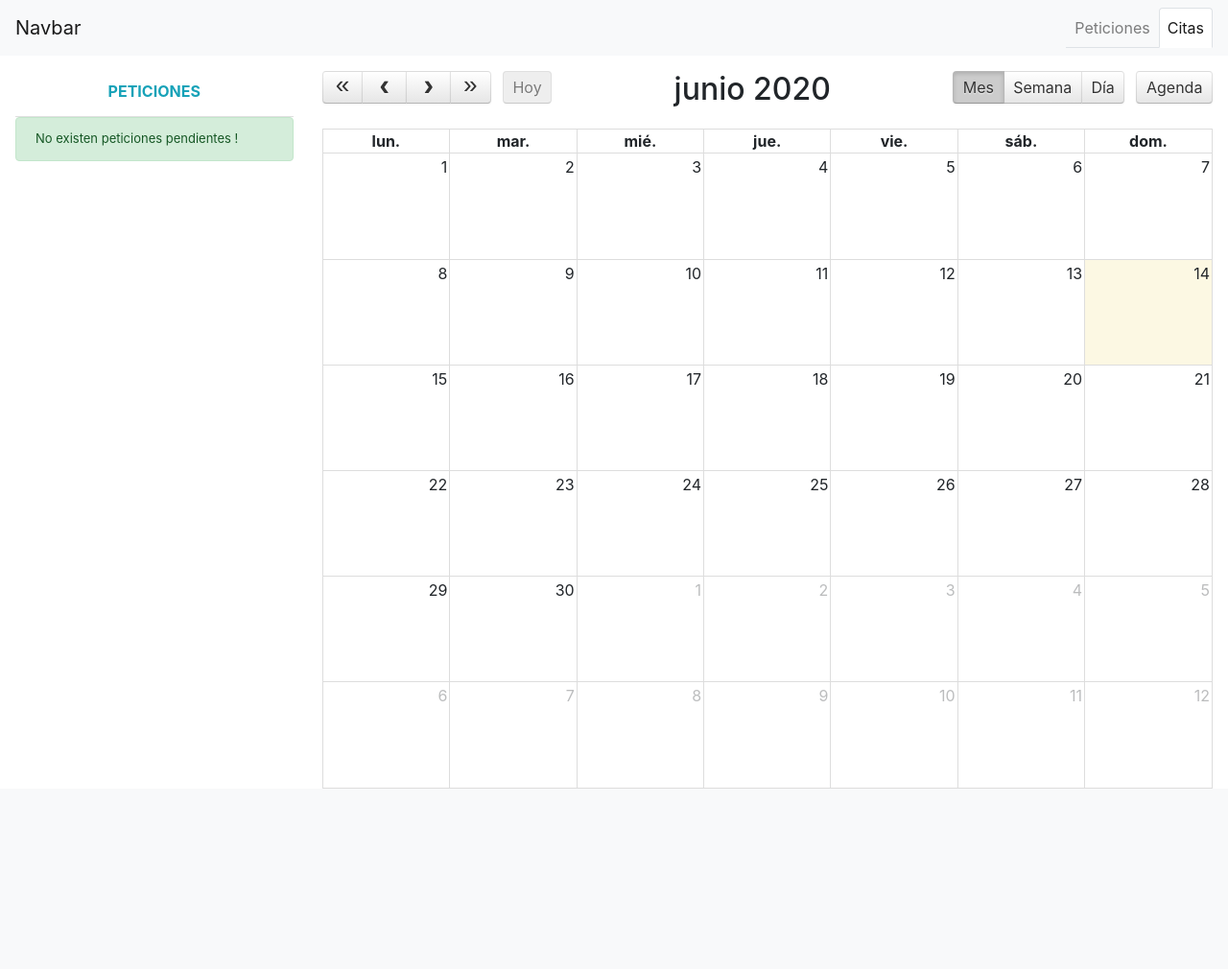
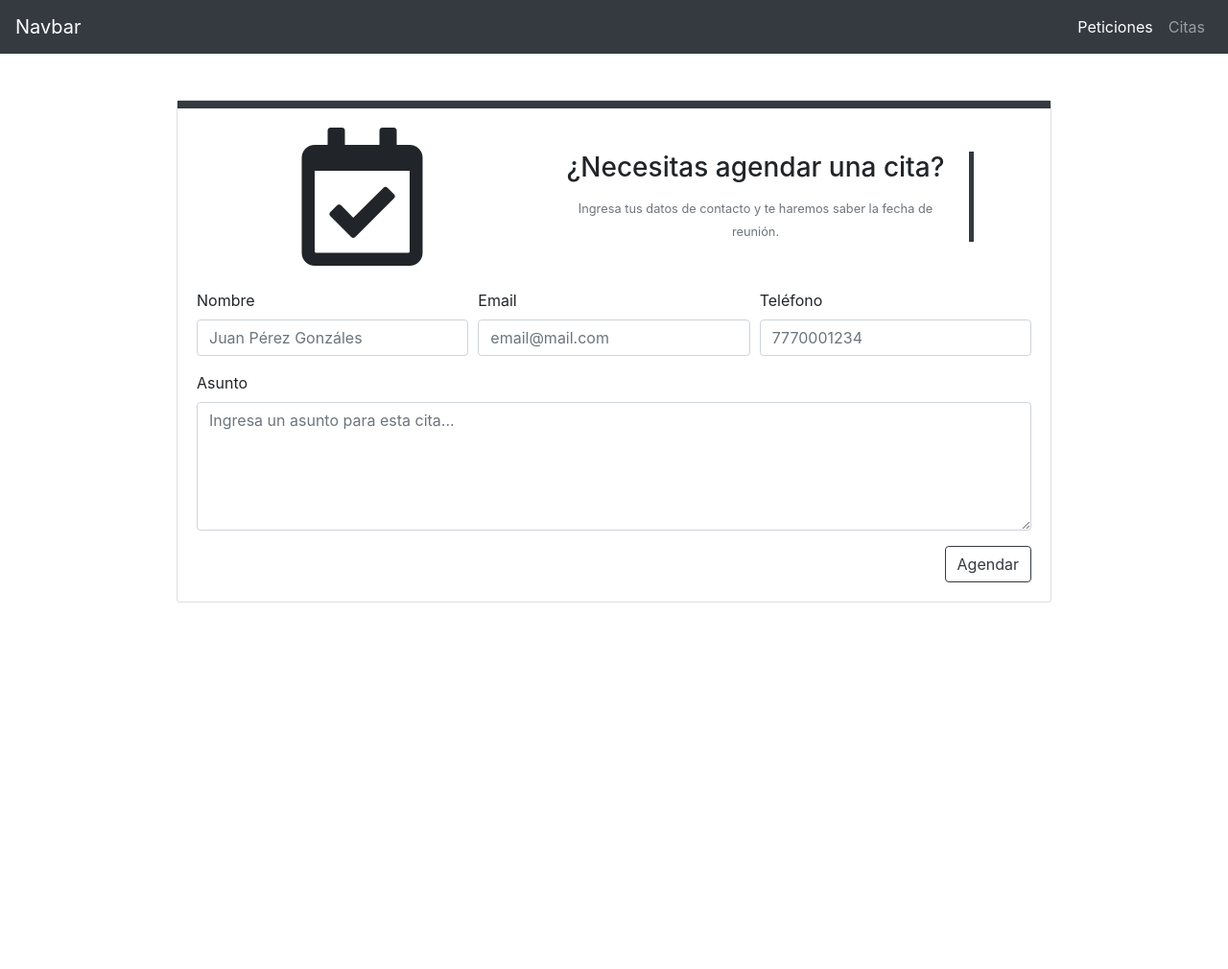
Before and after one commit to riversdev/Reservaciones, a PHP site: page / in a window 1280 px wide. Shown: the top 1010 px of the page at 96% size. Before the commit the page ends 822 px from the top, so only its background shows below. Run offline with PHP 8.4, Linux system fonts and the light colour scheme; data that the repository does not hold is empty; some libraries are stand-ins or nearby versions.

Commit message:
Update index.php

```diff
--- a/index.php
+++ b/index.php
@@ -31,7 +31,7 @@
 
 <body>
 
-  <nav class="navbar navbar-expand-lg navbar-light bg-light">
+  <nav class="navbar navbar-expand-lg navbar-dark bg-dark">
     <a class="navbar-brand" href="#">Navbar</a>
     <button class="navbar-toggler" type="button" data-toggle="collapse" data-target="#navbarSupportedContent" aria-controls="navbarSupportedContent" aria-expanded="false" aria-label="Toggle navigation">
       <span class="navbar-toggler-icon"></span>
@@ -39,16 +39,16 @@
     <div class="collapse navbar-collapse" id="navbarSupportedContent">
       <div class="mr-auto"></div>
       <nav class="navbar-nav my-2 my-lg-0">
-        <div class="nav nav-tabs" id="nav-tab" role="tablist">
-          <a class="nav-item nav-link" id="nav-petitions-tab" data-toggle="tab" href="#nav-petitions" role="tab" aria-controls="nav-petitions" aria-selected="true">Peticiones</a>
-          <a class="nav-item nav-link active" id="nav-citas-tab" data-toggle="tab" href="#nav-citas" role="tab" aria-controls="nav-citas" aria-selected="false">Citas</a>
+        <div class="nav" id="nav-tab" role="tablist">
+          <a class="nav-item nav-link active" id="nav-petitions-tab" data-toggle="tab" href="#nav-petitions" role="tab" aria-controls="nav-petitions" aria-selected="true">Peticiones</a>
+          <a class="nav-item nav-link" id="nav-citas-tab" data-toggle="tab" href="#nav-citas" role="tab" aria-controls="nav-citas" aria-selected="false">Citas</a>
         </div>
       </nav>
     </div>
   </nav>
 
   <div class="tab-content" id="nav-tabContent">
-    <div class="tab-pane fade" id="nav-petitions" role="tabpanel" aria-labelledby="nav-petitions-tab">
+    <div class="tab-pane fade show active" id="nav-petitions" role="tabpanel" aria-labelledby="nav-petitions-tab">
       <div class="container">
         <div class="row justify-content-center pt-5">
           <div class="card mb-3" style="width: 80%;">
@@ -119,7 +119,7 @@
         </div>
       </div>
     </div>
-    <div class="tab-pane fade show active" id="nav-citas" role="tabpanel" aria-labelledby="nav-citas-tab">
+    <div class="tab-pane fade active" id="nav-citas" role="tabpanel" aria-labelledby="nav-citas-tab">
       <div class="p-3">
         <div class="row justify-content-center" style="height:85vh;">
           <div class="col-3">
```
